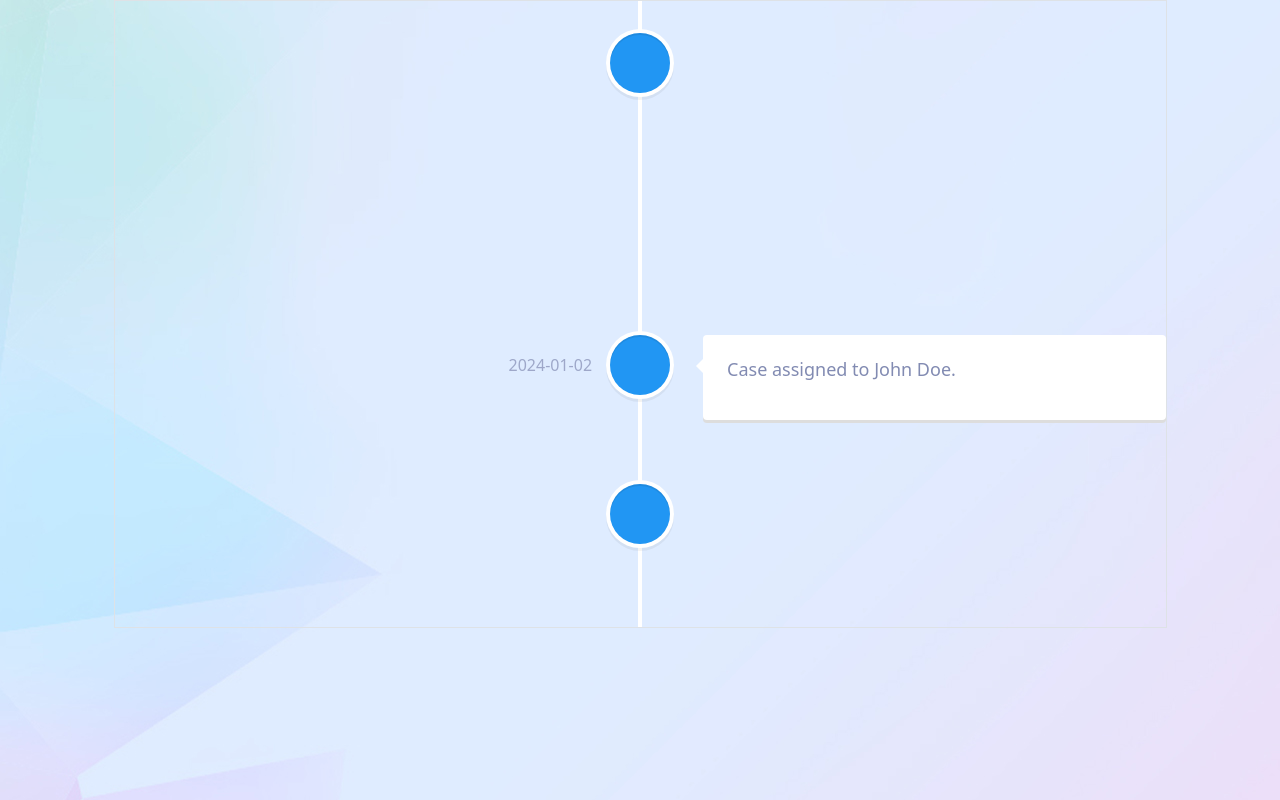
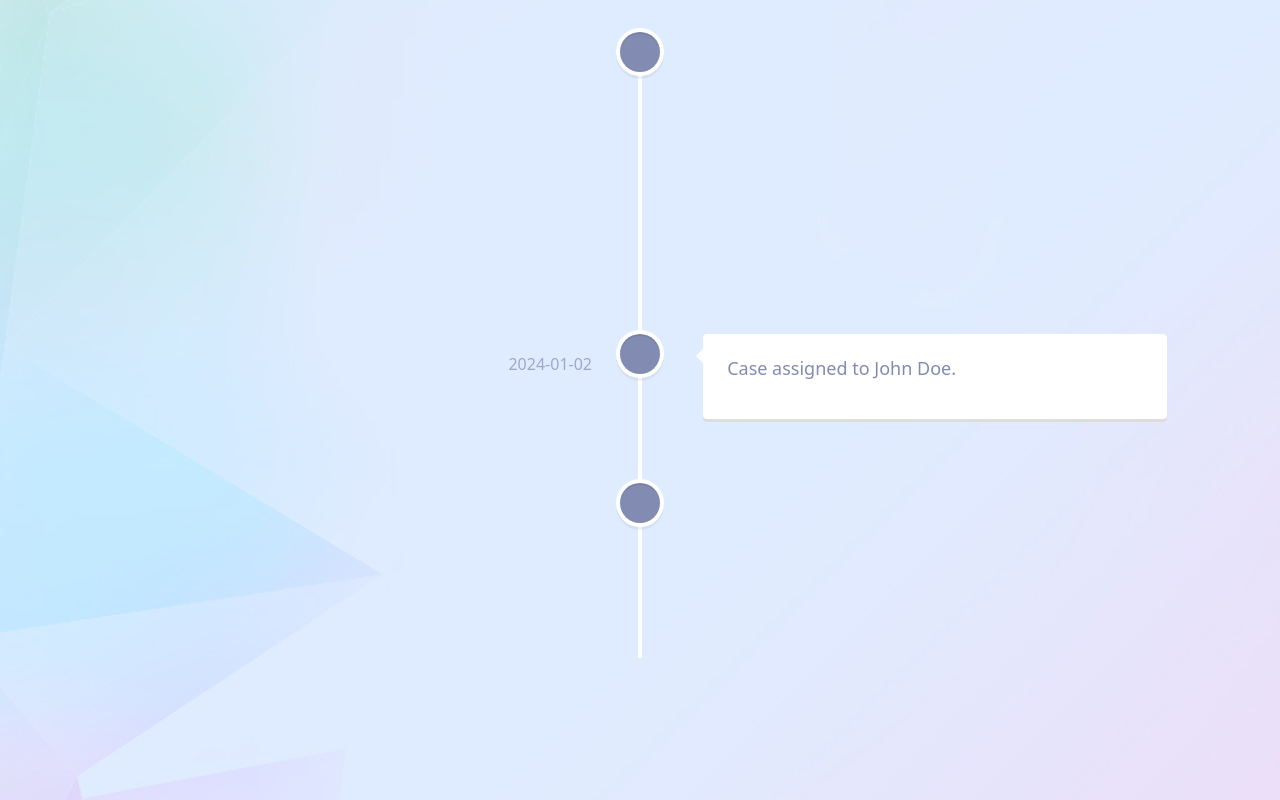
Before and after one commit to SushmithaVennam/task_ui_git, a React (Create React App) app: page /caseTimeline in a window 1280 px wide. Built offline with nearby package versions, Linux system fonts and the light colour scheme.

Commit message:
Reduced icon size in timeline

```diff
--- /dev/null
+++ b/src/components/Timeline.css
@@ -0,0 +1,13 @@
+.vertical-timeline::before {
+    top:auto !important;
+}
+
+@media screen and (min-width:1170px){
+    .vertical-timeline-element-icon {
+        margin-left: -20px !important;
+    }
+
+    .vertical-timeline-element-content-arrow{
+        top:15px !important;
+    }
+}
--- a/src/components/Timeline.js
+++ b/src/components/Timeline.js
@@ -4,24 +4,24 @@ import {
   VerticalTimelineElement,
 } from "react-vertical-timeline-component";
 import "react-vertical-timeline-component/style.min.css";
+import "./Timeline.css";
 
 function Timeline(timeline) {
-  const my_iconStyle = { background: "rgb(33, 150, 243)", color: "#fff" };
+  const my_iconStyle = {
+    background: "rgb(130, 139, 178)",
+    color: "#fff",
+    width: "40px",
+    height: "40px",
+  };
   const timelineItems = timeline.timeline;
   console.log(timelineItems);
   return (
-    <VerticalTimeline
-      className="border" //layout="1-column-left"
-    >
+    <VerticalTimeline>
       {timelineItems.map((entry) => (
         <VerticalTimelineElement
           className="vertical-timeline-element--work"
-          // contentStyle={{ background: "rgb(33, 150, 243)", color: "#fff" }}
-          // contentArrowStyle={{ borderRight: "7px solid  rgb(33, 150, 243)" }}
           date={entry.date}
           iconStyle={my_iconStyle}
-          // icon={<WorkIcon />}
-          // position="right"
         >
           <h3 className="vertical-timeline-element-title">{entry.title}</h3>
           <h2 className="vertical-timeline-element-subtitle">
```
